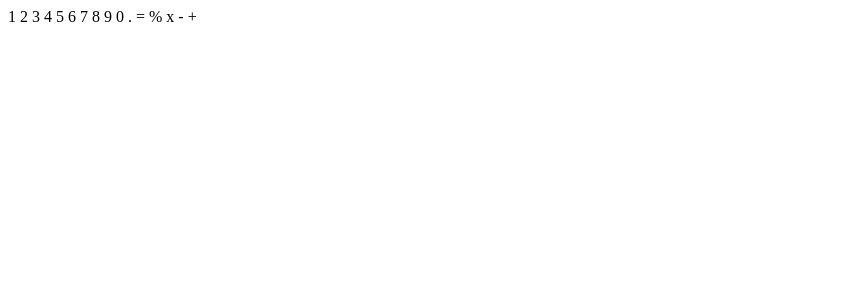
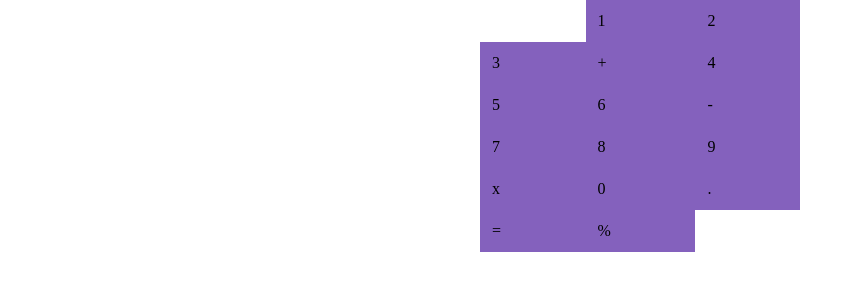
Before and after one commit to DanLoose/Calculator, a plain HTML site: page Calculadora/index.html in a window 1280 px wide. Shown: the whole page, without its empty margins (0-854 px from the left). Drawn offline with Linux system fonts and the light colour scheme.

Commit message:
first style settings of calculator

```diff
--- /dev/null
+++ b/Calculadora/CSS/style.css
@@ -0,0 +1,38 @@
+*{
+    margin: 0;
+    padding: 0;
+}
+
+.Grid-container{
+    display: grid;
+    grid-template-columns: auto auto auto;
+    margin: auto;
+    max-width: 320px;
+
+}
+
+.button{
+    padding: 12px;
+    background-color: rgb(132, 97, 189);
+}
+
+/* buttons order */
+#one{order: 1;}
+#two{order: 2;}
+#three{order: 3;}
+#plus{order: 4;}
+
+#four{order: 5;}
+#five{order: 6;}
+#six{order: 7;}
+#minus{order: 8;}
+
+#seven{order: 9;}
+#eight{order: 10;}
+#nine{order: 11;}
+#multiply{order: 12;}
+
+#zero{order: 13;}
+#point{order: 14;}
+#equal{order: 15;}
+#division{order: 16;}
--- a/Calculadora/index.html
+++ b/Calculadora/index.html
@@ -1,32 +1,35 @@
 <!DOCTYPE HTML>
 <head>
     <meta charset="UTF-8">
+    <link rel="stylesheet" href="./CSS/style.css">
     <title> Calculator</title>
 </head>
 <body>
 
-    <div class="Grid-container"></div>
+    <div class="Grid-container">
+         <!-- display -->
+        <div id="display"></div>
 
-    <!-- display -->
-    <div id="display"></div>
+        <!-- numbers -->
+        <span id="one" class="button">1</span>
+        <span id="two" class="button">2</span>
+        <span id="three" class="button">3</span>
+        <span id="four" class="button">4</span>
+        <span id="five" class="button">5</span>
+        <span id="six" class="button">6</span>
+        <span id="seven" class="button">7</span>
+        <span id="eight" class="button">8</span>
+        <span id="nine" class="button">9</span>
+        <span id="zero" class="button">0</span>
+        <span id="point" class="button">.</span>
+        <span id="equal" class="button">=</span>
 
-    <!-- numbers -->
-    <span id="one" class="button">1</span>
-    <span id="one" class="button">2</span>
-    <span id="one" class="button">3</span>
-    <span id="one" class="button">4</span>
-    <span id="one" class="button">5</span>
-    <span id="one" class="button">6</span>
-    <span id="one" class="button">7</span>
-    <span id="one" class="button">8</span>
-    <span id="one" class="button">9</span>
-    <span id="one" class="button">0</span>
-    <span id="one" class="button">.</span>
-    <span id="one" class="button">=</span>
+        <!-- operators -->
+        <span id="division" class="button">%</span>
+        <span id="multiply" class="button">x</span>
+        <span id="minus" class="button">-</span>
+        <span id="plus" class="button">+</span>
+     </div>
 
-    <!-- operators -->
-    <span id="one" class="button">%</span>
-    <span id="one" class="button">x</span>
-    <span id="one" class="button">-</span>
-    <span id="one" class="button">+</span>
+
 </body>
```
Also changed, not shown: Calculadora/style.css (deleted).
